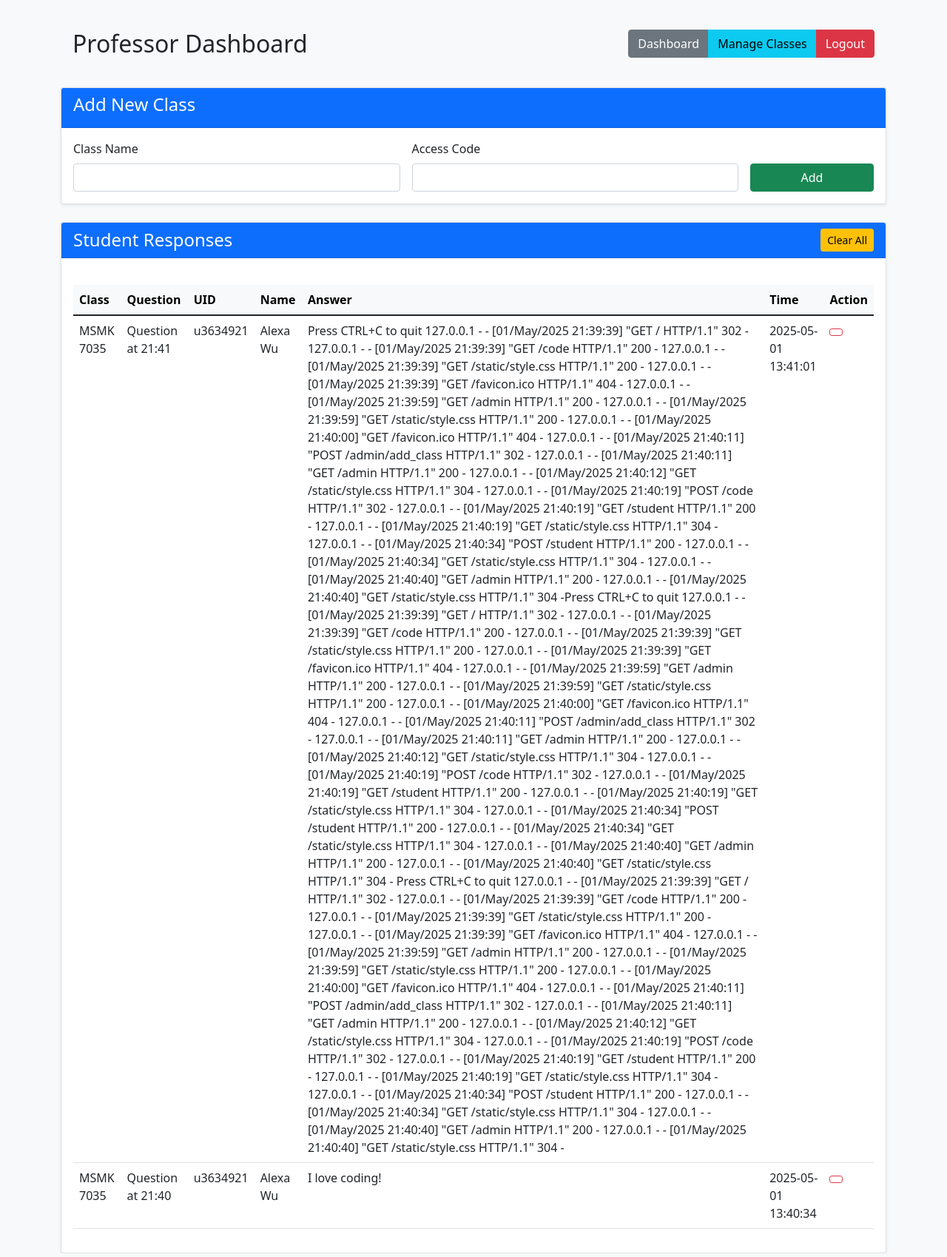
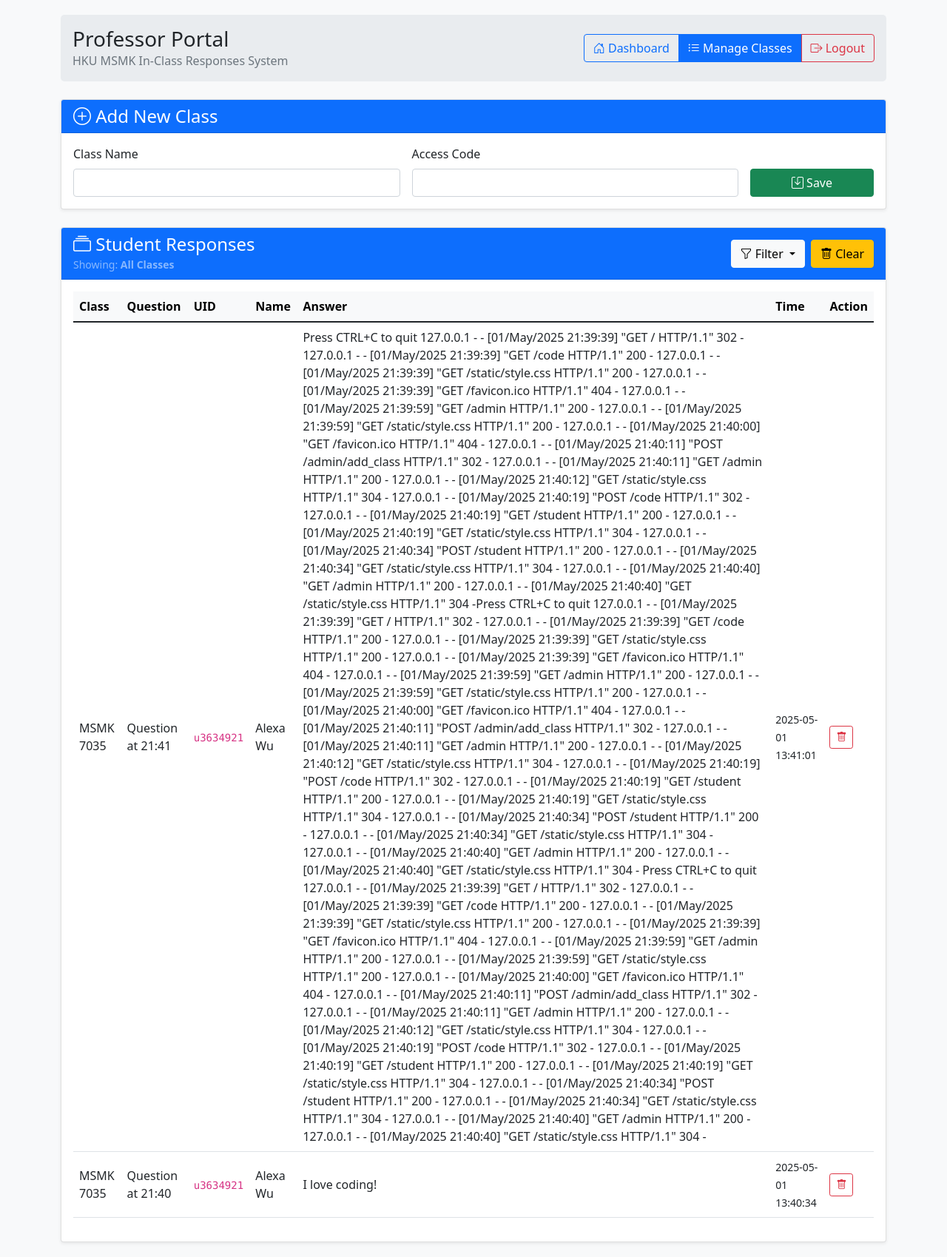
Before and after one commit to alekwu/HKU-MSMK-In-Class-Responses, a Flask app: page /HKU_MSMKprof_portal_admin in a window 1280 px wide. Shown: the whole page at 74% size. Run offline with Flask 3, Linux system fonts and the light colour scheme; the visitor is signed in with stand-in values (Sample User, id 1); data comes from the database, SQL or seed files in the repository.

Commit message:
Add drop-down menu

```diff
--- a/templates/admin.html
+++ b/templates/admin.html
@@ -3,17 +3,20 @@
 {% block content %}
 <div class="row">
     <div class="col-md-12">
-        <!-- Improved Navigation Header -->
-        <div class="d-flex justify-content-between align-items-center mb-4 p-3 bg-light rounded">
-            <h2 class="mb-0">Professor Dashboard</h2>
+        <!-- Admin Navigation Header -->
+        <div class="d-flex justify-content-between align-items-center mb-4 p-3 admin-header">
+            <div>
+                <h1 class="h3 mb-0">Professor Portal</h1>
+                <p class="mb-0 text-muted">HKU MSMK In-Class Responses System</p>
+            </div>
             <div class="btn-group">
-                <a href="{{ url_for('admin') }}" class="btn btn-secondary">
-                    <i class="bi bi-house"></i> Dashboard
+                <a href="{{ url_for('admin') }}" class="btn btn-outline-primary">
+                    <i class="bi bi-house-door"></i> Dashboard
                 </a>
-                <a href="{{ url_for('view_classes') }}" class="btn btn-info">
+                <a href="{{ url_for('view_classes') }}" class="btn btn-primary">
                     <i class="bi bi-list-ul"></i> Manage Classes
                 </a>
-                <a href="{{ url_for('admin_logout') }}" class="btn btn-danger">
+                <a href="{{ url_for('admin_logout') }}" class="btn btn-outline-danger">
                     <i class="bi bi-box-arrow-right"></i> Logout
                 </a>
             </div>
@@ -22,11 +25,11 @@
         <!-- Add New Class Card -->
         <div class="card mb-4">
             <div class="card-header bg-primary text-white">
-                <h4>Add New Class</h4>
+                <h4 class="mb-0"><i class="bi bi-plus-circle"></i> Add New Class</h4>
             </div>
             <div class="card-body">
                 <form method="POST" action="{{ url_for('add_class') }}">
-                    <div class="row g-3">
+                    <div class="row g-3 align-items-end">
                         <div class="col-md-5">
                             <label for="class_name" class="form-label">Class Name</label>
                             <input type="text" class="form-control" id="class_name" name="class_name" required>
@@ -35,9 +38,9 @@
                             <label for="access_code" class="form-label">Access Code</label>
                             <input type="text" class="form-control" id="access_code" name="access_code" required>
                         </div>
-                        <div class="col-md-2 d-flex align-items-end">
+                        <div class="col-md-2">
                             <button type="submit" class="btn btn-success w-100">
-                                <i class="bi bi-plus-circle"></i> Add
+                                <i class="bi bi-save"></i> Save
                             </button>
                         </div>
                     </div>
@@ -49,17 +52,61 @@
         <div class="card">
             <div class="card-header bg-primary text-white">
                 <div class="d-flex justify-content-between align-items-center">
-                    <h4 class="mb-0">Student Responses</h4>
-                    <a href="{{ url_for('clear_all_responses') }}"
-                       class="btn btn-warning btn-sm"
-                       onclick="return confirm('WARNING: Delete ALL responses permanently?')">
-                        <i class="bi bi-trash"></i> Clear All
-                    </a>
+                    <div>
+                        <h4 class="mb-0"><i class="bi bi-collection"></i> Student Responses</h4>
+                        <small class="text-white-50">Showing:
+                            <strong id="current-class-filter">
+                                {% if focus_class %}
+                                    {% for class in classes %}
+                                        {% if class[0] == focus_class|int %}
+                                            {{ class[1] }}
+                                        {% endif %}
+                                    {% endfor %}
+                                {% else %}
+                                    All Classes
+                                {% endif %}
+                            </strong>
+                        </small>
+                    </div>
+                    <div class="d-flex">
+                        <div class="dropdown me-2">
+                            <button class="btn btn-light dropdown-toggle" type="button" id="classFilterDropdown"
+                                    data-bs-toggle="dropdown" aria-expanded="false">
+                                <i class="bi bi-funnel"></i> Filter
+                            </button>
+                            <ul class="dropdown-menu dropdown-menu-end" aria-labelledby="classFilterDropdown">
+                                <li><h6 class="dropdown-header">Select Class</h6></li>
+                                <li><a class="dropdown-item" href="{{ url_for('admin') }}">
+                                    <i class="bi bi-collection"></i> All Classes
+                                </a></li>
+                                <li><hr class="dropdown-divider"></li>
+                                {% for class in classes %}
+                                <li>
+                                    <a class="dropdown-item d-flex justify-content-between align-items-center"
+                                       href="{{ url_for('admin', focus_class=class[0]) }}">
+                                        <span>{{ class[1] }}</span>
+                                        <span class="badge bg-secondary ms-2">{{ class[2] }}</span>
+                                    </a>
+                                </li>
+                                {% endfor %}
+                            </ul>
+                        </div>
+                        <a href="{{ url_for('clear_all_responses') }}"
+                           class="btn btn-warning"
+                           onclick="return confirm('WARNING: Delete ALL responses for the currently filtered class?')">
+                            <i class="bi bi-trash"></i> Clear
+                        </a>
+                    </div>
                 </div>
             </div>
             <div class="card-body">
+                {% if not responses %}
+                <div class="alert alert-info">
+                    <i class="bi bi-info-circle"></i> No responses found for the selected filter.
+                </div>
+                {% else %}
                 <div class="table-responsive">
-                    <table class="table table-hover">
+                    <table class="table table-hover align-middle">
                         <thead class="table-light">
                             <tr>
                                 <th>Class</th>
@@ -76,10 +123,10 @@
                             <tr>
                                 <td>{{ response[1] }}</td>
                                 <td>{{ response[2] }}</td>
-                                <td>{{ response[3] }}</td>
+                                <td><code>{{ response[3] }}</code></td>
                                 <td>{{ response[4] }}</td>
                                 <td class="text-break">{{ response[5] }}</td>
-                                <td>{{ response[6] }}</td>
+                                <td><small>{{ response[6] }}</small></td>
                                 <td>
                                     <a href="{{ url_for('delete_response', response_id=response[0]) }}"
                                        class="btn btn-outline-danger btn-sm"
@@ -92,8 +139,36 @@
                         </tbody>
                     </table>
                 </div>
+                {% endif %}
             </div>
         </div>
     </div>
 </div>
 {% endblock %}
+
+{% block scripts %}
+<script>
+document.addEventListener('DOMContentLoaded', function() {
+    // Highlight the current filter in dropdown
+    const urlParams = new URLSearchParams(window.location.search);
+    const focusClass = urlParams.get('focus_class');
+
+    if (focusClass) {
+        const dropdownItems = document.querySelectorAll('.dropdown-item');
+        dropdownItems.forEach(item => {
+            if (item.getAttribute('href').includes('focus_class=' + focusClass)) {
+                item.classList.add('active');
+                item.innerHTML = '<i class="bi bi-check-circle"></i> ' + item.innerHTML;
+            }
+        });
+    } else {
+        // Highlight "All Classes" if no filter
+        const allClassesItem = document.querySelector('.dropdown-item[href*="admin"]');
+        if (allClassesItem) {
+            allClassesItem.classList.add('active');
+            allClassesItem.innerHTML = '<i class="bi bi-check-circle"></i> ' + allClassesItem.innerHTML;
+        }
+    }
+});
+</script>
+{% endblock %}
--- a/templates/base.html
+++ b/templates/base.html
@@ -3,14 +3,52 @@
 <head>
     <meta charset="UTF-8">
     <meta name="viewport" content="width=device-width, initial-scale=1.0">
-    <title>Classroom Response System</title>
+    <title>HKU MSMK Class Responses</title>
+    <!-- Bootstrap 5 CSS -->
     <link href="https://cdn.jsdelivr.net/npm/bootstrap@5.1.3/dist/css/bootstrap.min.css" rel="stylesheet">
-    <link rel="stylesheet" href="{{ url_for('static', filename='style.css') }}">
+    <!-- Bootstrap Icons -->
+    <link rel="stylesheet" href="https://cdn.jsdelivr.net/npm/bootstrap-icons@1.8.1/font/bootstrap-icons.css">
+    <!-- Custom CSS -->
+    <style>
+        body {
+            padding-top: 20px;
+            background-color: #f8f9fa;
+        }
+        .card {
+            margin-bottom: 20px;
+            box-shadow: 0 0.125rem 0.25rem rgba(0, 0, 0, 0.075);
+        }
+        .table-responsive {
+            overflow-x: auto;
+        }
+        .text-break {
+            word-break: break-word;
+        }
+        .admin-header {
+            background-color: #e9ecef;
+            border-radius: 5px;
+        }
+    </style>
 </head>
 <body>
-    <div class="container mt-4">
+    <div class="container">
+        {% with messages = get_flashed_messages(with_categories=true) %}
+            {% if messages %}
+                {% for category, message in messages %}
+                <div class="alert alert-{{ category }} alert-dismissible fade show" role="alert">
+                    {{ message }}
+                    <button type="button" class="btn-close" data-bs-dismiss="alert" aria-label="Close"></button>
+                </div>
+                {% endfor %}
+            {% endif %}
+        {% endwith %}
+
         {% block content %}{% endblock %}
     </div>
+
+    <!-- Bootstrap Bundle with Popper -->
     <script src="https://cdn.jsdelivr.net/npm/bootstrap@5.1.3/dist/js/bootstrap.bundle.min.js"></script>
+
+    {% block scripts %}{% endblock %}
 </body>
 </html>
```
